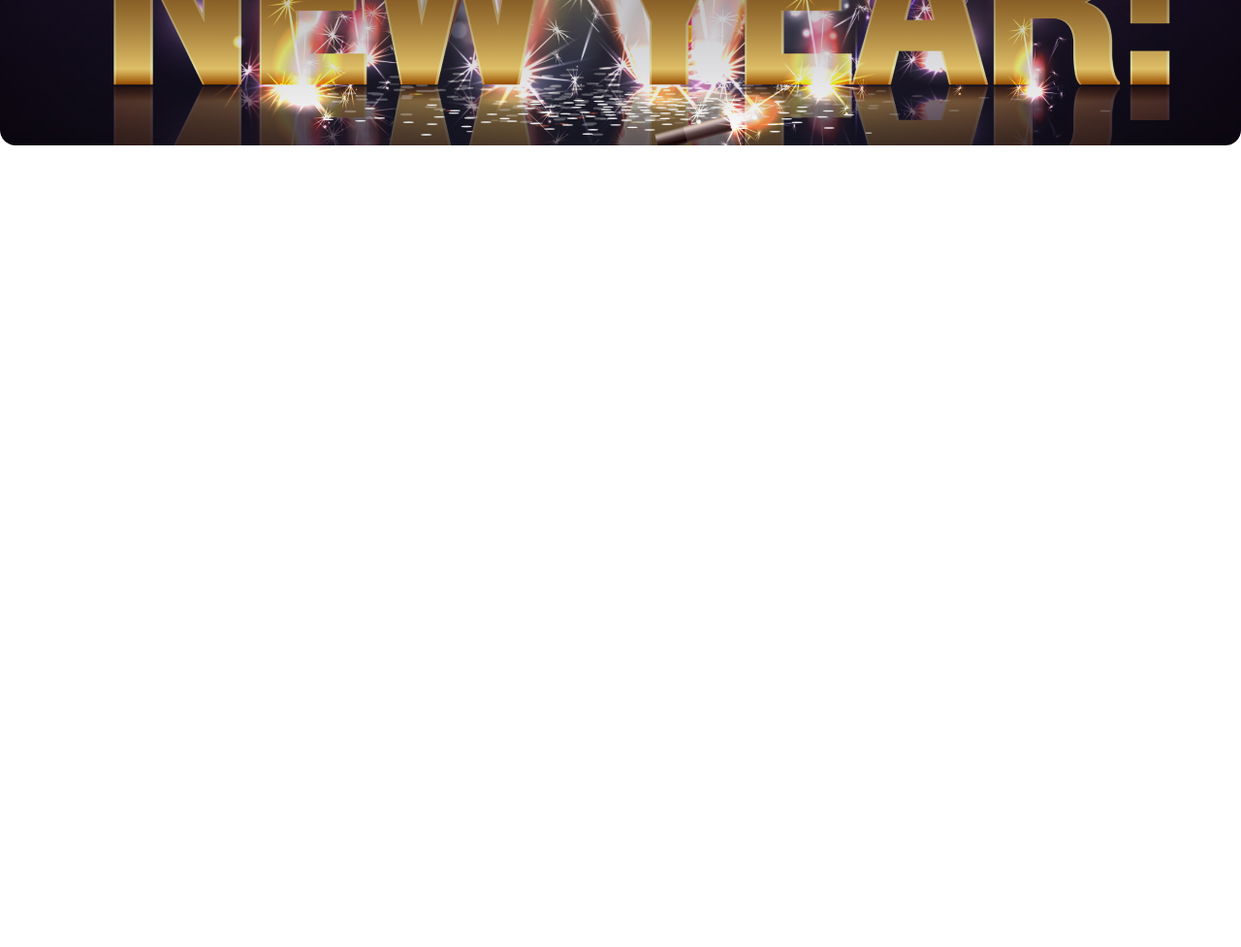
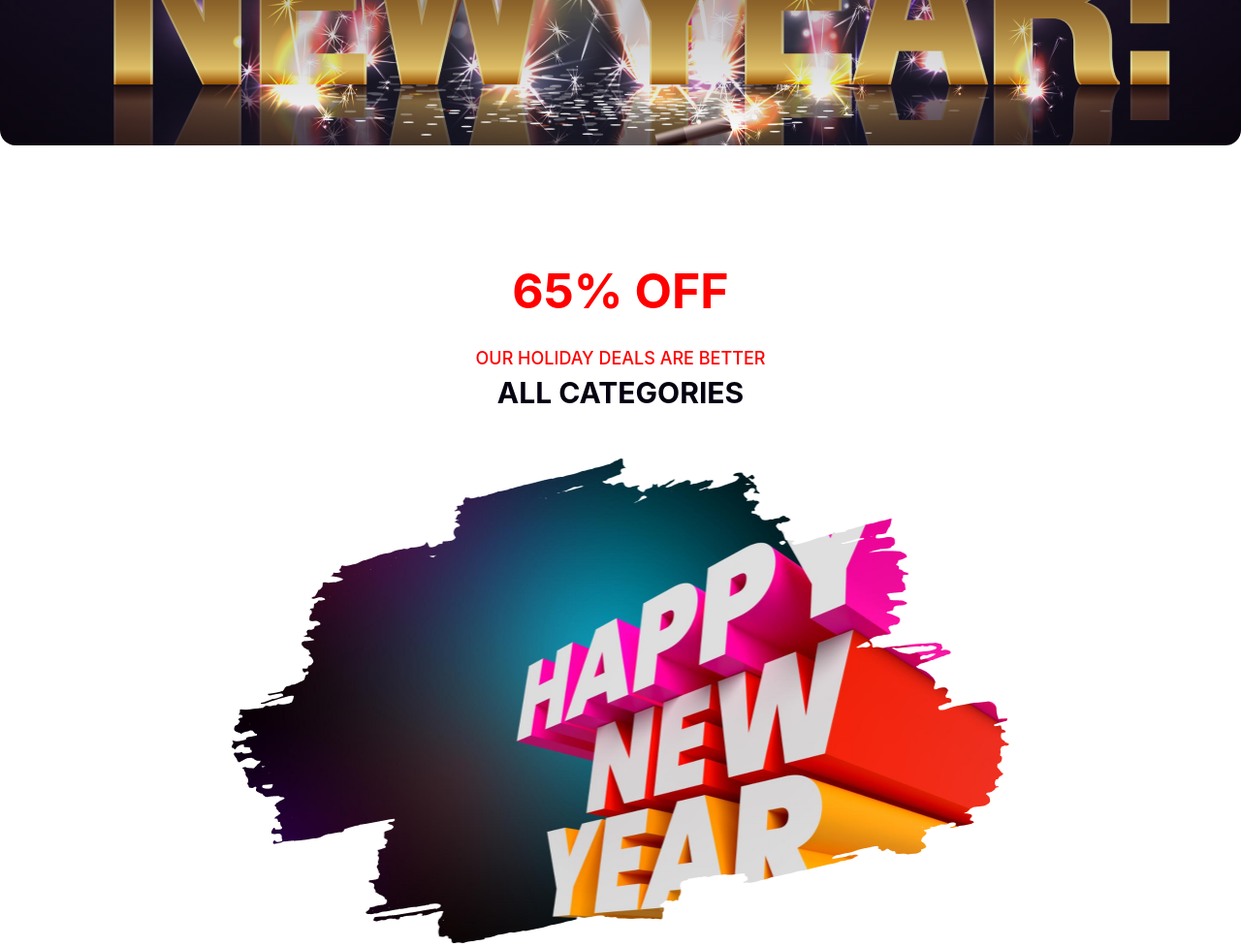
Before and after one commit to rajiasultanashraboni/happy-new-year-landing-page, a plain HTML site: page index.html in a window 1280 px wide. Shown: the part 500-1477 px from the top of the page at 97% size. Before the commit the page ends 800 px from the top, so only its background shows below. Drawn offline with Linux system fonts and the light colour scheme.

Commit message:
second section done

```diff
--- a/index.html
+++ b/index.html
@@ -17,7 +17,20 @@
     <!-- banner section ends here -->
 
     <main>
+       <!-- 65% off starts here -->
+        <section class="second-section-container">
+            <div class="second-section-content">
+                <h1>65% OFF</h1>
+                <p>OUR HOLIDAY DEALS ARE BETTER</p>
+                <h3>ALL CATEGORIES</h3>
+            </div>
 
+            <div class="second-image-container">
+                <img src="./new-year-offer-resources-main/images/New Year Photo.png" alt="">
+            </div>
+
+        </section>
+       <!-- 65% off ends here -->
     </main>
 
     <footer>
--- a/style.css
+++ b/style.css
@@ -61,3 +61,62 @@ body{
 }
 
 /* banner section ends here */
+
+/* 65% starts here */
+
+.second-section-container{
+    max-width: 802.9px;
+    min-height: 700px;
+    margin: 0 auto;
+    margin-top: 120px;
+}
+
+.second-section-content{
+    display: flex;
+    flex-direction: column;
+    align-items: center;
+    justify-content: center;
+}
+
+.second-section-content h1{
+    color: rgb(255, 0, 0);
+    font-family: Inter;
+    font-size: 50px;
+    font-weight: 700;
+    line-height: 60px;
+    letter-spacing: 0%;
+    text-align: center;
+    margin-bottom: 30px;
+}
+
+.second-section-content p{
+    color: rgb(255, 0, 0);
+    font-family: Inter;
+    font-size: 18px;
+    font-weight: 500;
+    line-height: 20px;
+    letter-spacing: 0%;
+    text-align: center;
+    margin-bottom: 5px;
+}
+
+.second-section-content h3{
+    color: rgb(7, 2, 17);
+    font-family: Inter;
+    font-size: 30px;
+    font-weight: 700;
+    line-height: 40px;
+    letter-spacing: 0%;
+    text-align: center;
+    margin-bottom: 48px;
+}
+
+.second-image-container{
+    width: 802.9px;
+    height: 500px;
+}
+
+.second-image-container img{
+    height: 100%;
+    width: 100%;
+}
```
